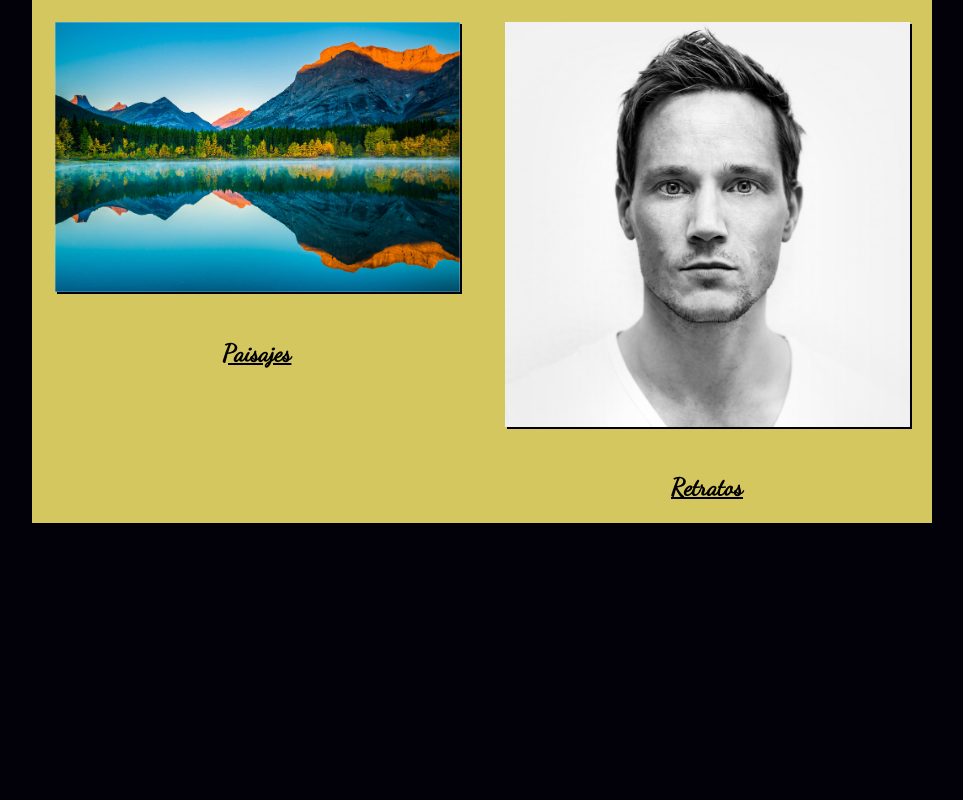
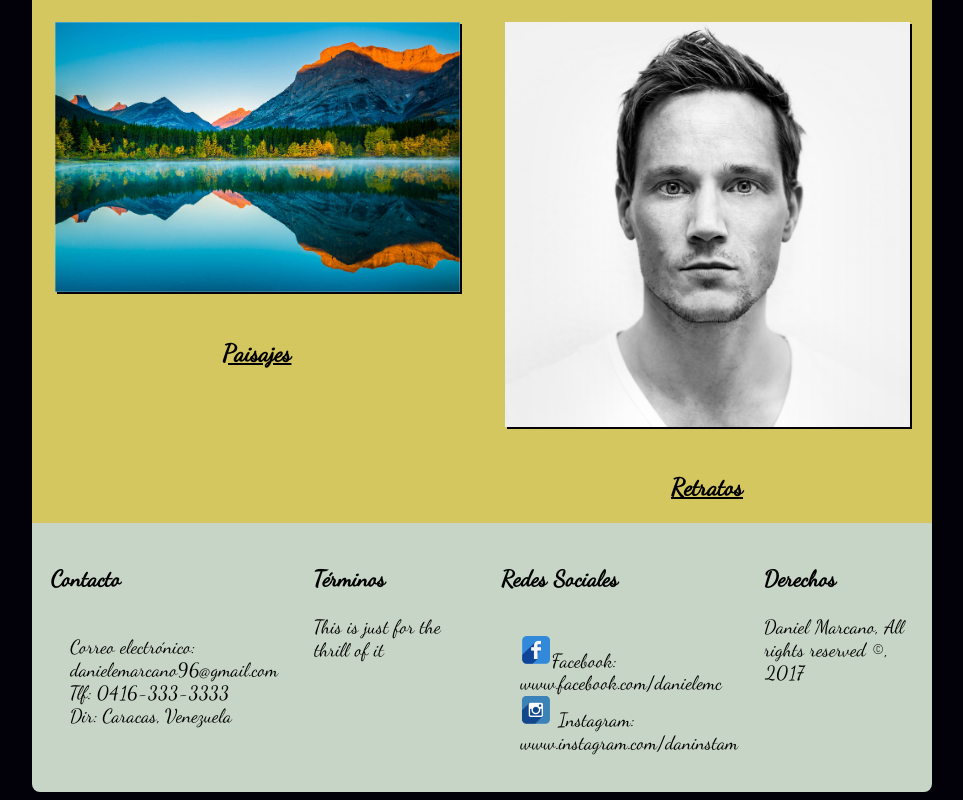
Before and after one commit to DanielMarcano/CSSYDisenoWebResponsive_Daniel_Marcano, a plain HTML site: page index.html in a window 1280 px wide. Shown: the part 723-1523 px from the top of the page, without its empty margins (158-1121 px from the left). Before the commit the page ends 1254 px from the top, so only its background shows below. Drawn offline with Linux system fonts and the light colour scheme.

Commit message:
Terminado el footer de index.html, añadidos iconos redes sociales y cambiado el nombre de carpeta images

```diff
--- a/index.html
+++ b/index.html
@@ -19,19 +19,43 @@
       </nav>
     </header>
     <section class="main">
-      <img class="img-main" src="images/IcelandLandscape.jpg" alt="The picture of a landscape in Iceland">
+      <img class="img-main" src="img/IcelandLandscape.jpg" alt="The picture of a landscape in Iceland">
     </section>
     <section class="secondary">
       <article class="s1">
-        <a href="html/paisajes.html"><img class="img-right" src="images/Landscape.jpg" alt="The picture of a landscape"></a>
+        <a href="html/paisajes.html"><img class="img-right" src="img/Landscape.jpg" alt="The picture of a landscape"></a>
         <h2>Paisajes</h2>
       </article>
       <article class="s2">
-        <a href="html/retratos.html"><img class="img-left" src="images/ManPortrait.jpg" alt="The portrait of a man"></a>
+        <a href="html/retratos.html"><img class="img-left" src="img/ManPortrait.jpg" alt="The portrait of a man"></a>
         <h2>Retratos</h2>
       </article>
     </section>
-    <footer></footer>
+    <footer>
+      <article class="f1">
+        <h3>Contacto</h3>
+        <ul>
+          <li>Correo electrónico: danielemarcano96@gmail.com</li>
+          <li>Tlf: 0416-333-3333</li>
+          <li>Dir: Caracas, Venezuela</li>
+        </ul>
+      </article>
+      <article class="f2">
+        <h3>Términos</h3>
+          <p>This is just for the thrill of it</p>
+      </article>
+      <article class="f3">
+        <h3>Redes Sociales</h3>
+        <ul>
+          <li><img src="img/Facebook.png" alt="Facebook">Facebook: www.facebook.com/danielemc</li>
+          <li><img src="img/Instagram.png" alt="Instagram"> Instagram: www.instagram.com/daninstam</li>
+        </ul>
+      </article>
+      <article class="f4">
+        <h3>Derechos</h3>
+        <p>Daniel Marcano, All rights reserved &copy;, 2017</p>
+      </article>
+    </footer>
   </div>
   </body>
 </html>
--- a/stylesheets/styles.css
+++ b/stylesheets/styles.css
@@ -40,10 +40,13 @@ nav {
   text-align: right;
 }
 
-nav ul {
+ul {
   list-style: none;
   margin: 0;
   padding: 1em;
+}
+
+nav ul {
   font-size: 1.4em;
 }
 
@@ -56,7 +59,7 @@ nav a {
   background-color: #82c3a6;
 }
 
-img {
+[class^="img"] {
   margin: 2%;
   box-shadow: 2px 2px #02010a;
 }
@@ -89,6 +92,14 @@ img {
   box-shadow: 2px 2px #82c3a6;
 }
 
+footer {
+  border-bottom-left-radius: 8px;
+  border-bottom-right-radius: 8px;
+  background-color: #C6d5c5;
+  width: 100%;
+  font-size: 1.2em;
+}
+
 @media all and (min-width: 900px) {
 
   h1 {
@@ -96,7 +107,7 @@ img {
     padding-left: 1.5em;
   }
 
-  nav, li, h1 {
+  nav, nav li, h1 {
     display: inline-block;
   }
 
@@ -123,8 +134,25 @@ img {
     order: 3;
   }
 
+  footer {
+    display: flex;
+    flex-flow: row nowrap;
+    order: 4;
+  }
+
+  li img {
+    width: 15%;
+    padding: 1%;
+  }
+
+
   .s1, .s2 {
     width: 50%;
+  }
+
+  .f1, .f2, .f3, .f4 {
+    width: 25%;
+    padding: 1em;
   }
 
 }
@@ -145,7 +173,7 @@ img {
     text-align: center;
   }
 
-  img {
+  [class^="img"] {
     width: 90%;
   }
 
@@ -154,8 +182,23 @@ img {
     flex-flow: column wrap;
   }
 
+  footer {
+    display: flex;
+    flex-flow: column wrap;
+  }
+
+  li img {
+    width: 10%;
+    padding: 1%;
+  }
+
   .s1, .s2 {
     width 100%;
+  }
+
+  .f1, .f2, .f3, .f4 {
+    width: 100%;
+    padding: 1em;
   }
 
 
```
Also changed, not shown: img/Facebook.png (added), img/IcelandLandscape.jpg (renamed from images/IcelandLandscape.jpg), img/Instagram.png (added), img/Landscape.jpg (renamed from images/Landscape.jpg), img/ManPortrait.jpg (renamed from images/ManPortrait.jpg).
